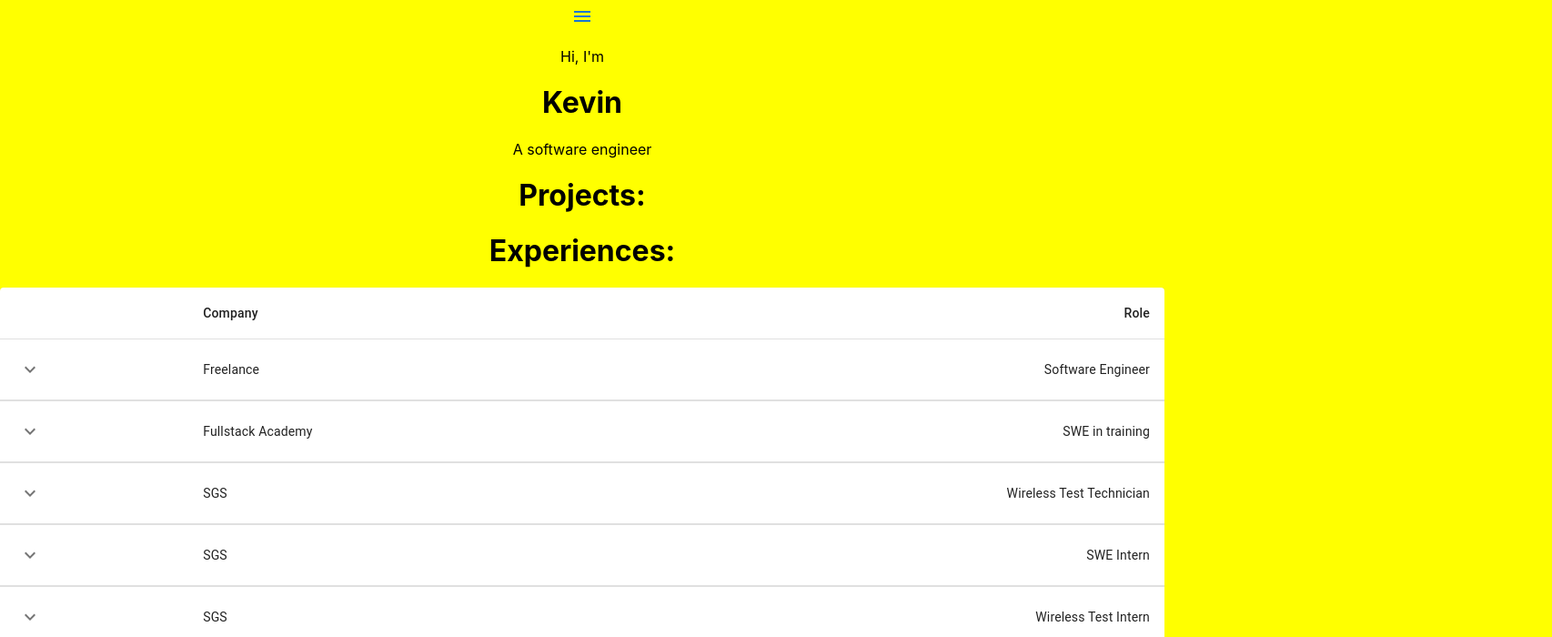
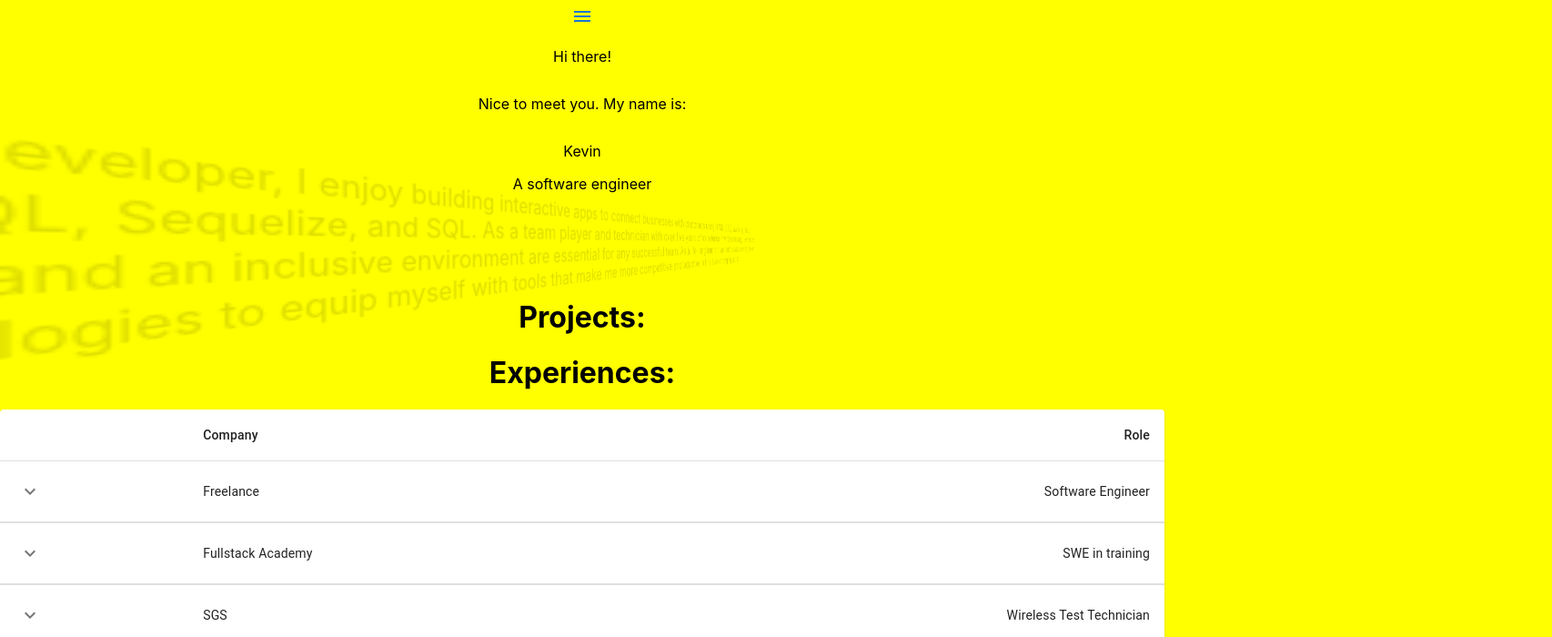
Before and after one commit to KYu-2468/Kevin-portfolio, a React (Create React App) app: page / in a window 1280 px wide. Shown: the top 700 px of the page at 91% size, 1706 px wide, since content can reach past the window. Built offline with nearby package versions, Linux system fonts and the light colour scheme.

Commit message:
Update About section with content and css

```diff
--- a/package.json
+++ b/package.json
@@ -17,6 +17,7 @@
     "react-reveal": "^1.2.2",
     "react-router-dom": "^6.3.0",
     "react-scripts": "5.0.1",
+    "three": "^0.143.0",
     "web-vitals": "^2.1.4"
   },
   "scripts": {
--- a/src/App.css
+++ b/src/App.css
@@ -119,4 +119,41 @@ body {
   .experience li {
     margin: 15px;
   }
+
+  .name {
+    font-size: 30px;
+    text-align: center;
+  }
+
+  .typewriter {
+    color: #fff;
+    font-family: monospace;
+    overflow: hidden; /* Ensures the content is not revealed until the animation */
+    border-right: 0.15em solid orange; /* The typwriter cursor */
+    white-space: nowrap; /* Keeps the content on a single line */
+    margin: 0 auto; /* Gives that scrolling effect as the typing happens */
+    letter-spacing: 0.15em; /* Adjust as needed */
+    animation: typing 2.5s steps(30, end), blink-caret 0.5s step-end infinite;
+  }
+
+  /* The typing effect */
+  @keyframes typing {
+    from {
+      width: 0;
+    }
+    to {
+      width: 100%;
+    }
+  }
+
+  /* The typewriter cursor effect */
+  @keyframes blink-caret {
+    from,
+    to {
+      border-color: transparent;
+    }
+    50% {
+      border-color: orange;
+    }
+  }
 }
--- a/src/sections/About.js
+++ b/src/sections/About.js
@@ -1,13 +1,41 @@
 import React from "react";
+import { Bounce, Flip, Zoom } from "react-reveal";
+import Shake from "react-reveal/Shake";
 
 const About = () => (
   <div id="about" className="section">
     <div className="intro">
-      <p> Hi, I'm</p>
-      <h1>Kevin</h1>
-      <p>A software engineer</p>
+      <p>Hi there!</p>
+      <div style={{ display: "inline-block" }}>
+        <p className="typewriter">Nice to meet you. My name is:</p>
+      </div>
+      <div>
+        <Zoom delay={3000}>
+          <p className="name">Kevin</p>
+        </Zoom>
+      </div>
+      <Bounce left delay={4000}>
+        <Shake delay={4500}>
+          <p>A software engineer</p>
+        </Shake>
+      </Bounce>
+      <Flip delay={6000}>
+        <p
+          style={{ textAlign: "left", textIndent: "30px", marginLeft: "20px" }}
+        >
+          As a full-stack software engineer and developer, I enjoy building
+          interactive apps to connect businesses with customers using HTML, CSS,
+          JavaScript, React, Express, Redux, Node, Firebase, PostgreSQL,
+          Sequelize, and SQL. As a team player and technician with over five
+          years of experience in wireless testing, I learned that open
+          communication, thoughtful planning, and an inclusive environment are
+          essential for any successful team. As a life-long learner, I am
+          enthusiastic learning about mastering new concepts, skills, and
+          technologies to equip myself with tools that make me more competitive
+          and adaptive in this ever-changing world.
+        </p>
+      </Flip>
     </div>
-    <div className="summary"></div>
   </div>
 );
 
```
Also changed, not shown: 1 other file (tests, documents, lock files or other folders).
